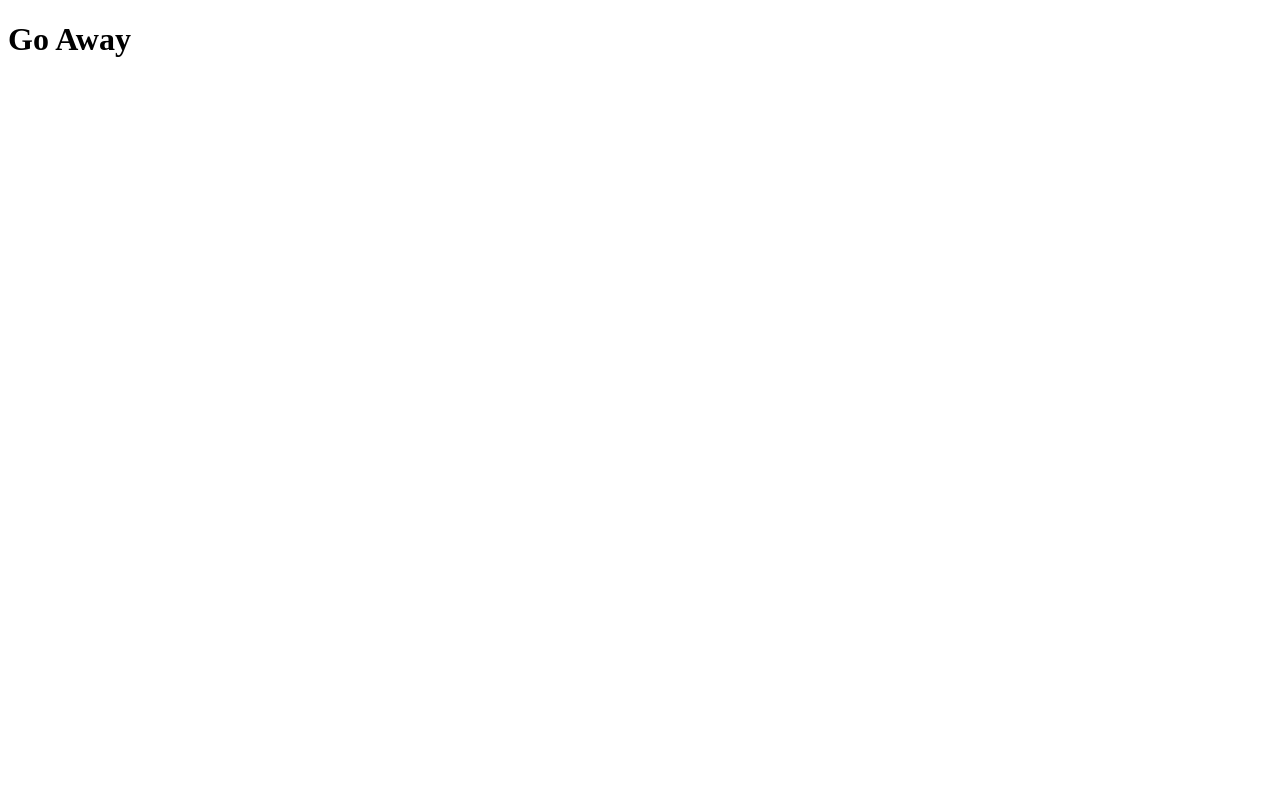
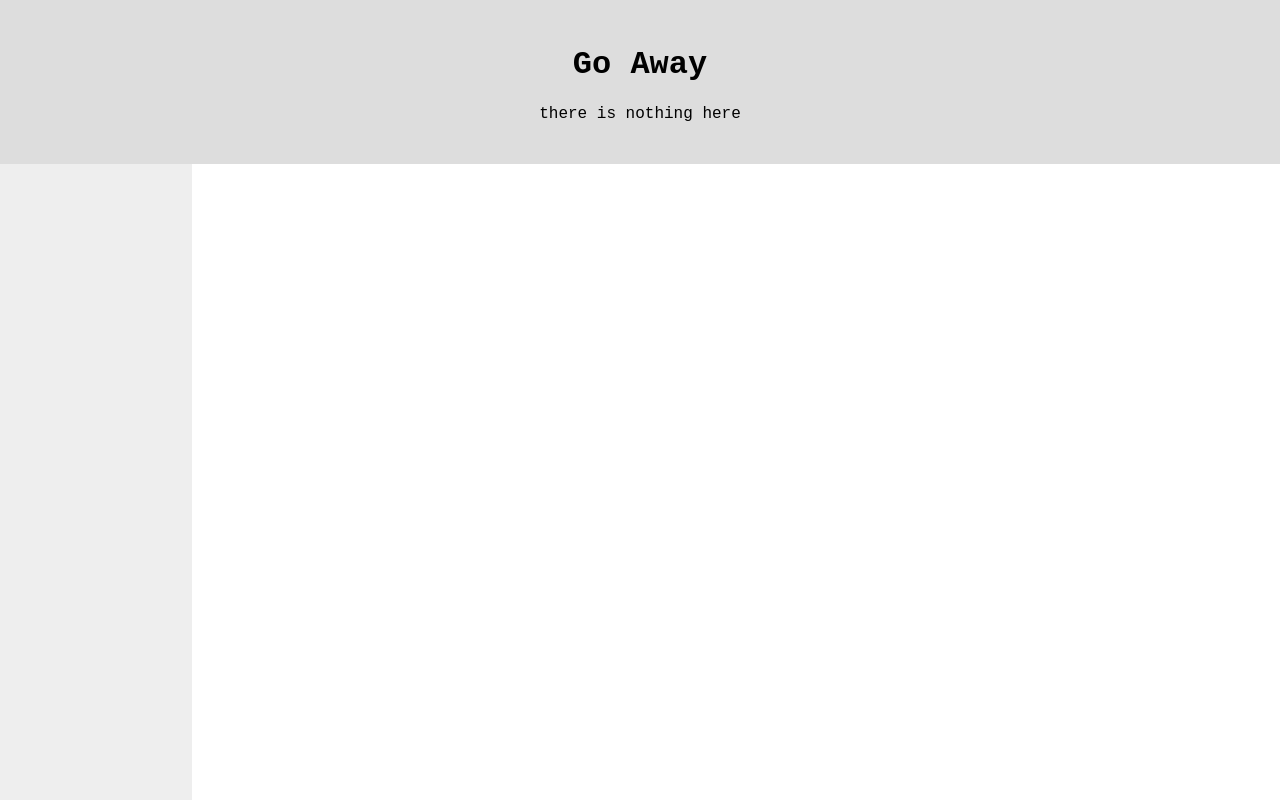
Before and after one commit to PhillipWehlitz/PhillipWehlitz.github.io, a plain HTML site: page index.html in a window 1280 px wide. Shown: the top 800 px of the page. Drawn offline with Linux system fonts and the light colour scheme.

Commit message:
DId things

```diff
--- /dev/null
+++ b/css/fonts.css
@@ -0,0 +1 @@
+@import url('https://fonts.googleapis.com/css2?family=Inconsolata&display=swap');
--- /dev/null
+++ b/css/main.css
@@ -0,0 +1,30 @@
+@import fonts.css;
+
+body {
+	margin: 0px;
+	padding: 0px;
+}
+
+.head {
+	margin-top: 0px;
+	padding: 25px;
+
+	background-color: #dddddd;
+	text-align: center;
+	font-family: 'Inconsolata', monospace;
+}
+
+.side {
+	float: left;
+	width: 15%;
+	height: 1000px;
+
+	background-color: #eeeeee;
+}
+
+.content {
+	float: right;
+	width: 85%;
+	height: 1000px;
+	background-color: #ffffff;
+}
--- a/index.html
+++ b/index.html
@@ -2,7 +2,7 @@
 <html>
 	<head>
 		<title> H O M E </title>
-
+		<link rel="stylesheet" type="text/css" href="css/main.css">
 
 	</head>
 	<body>
@@ -11,10 +11,27 @@
 
 
 		-->
-		<h1> Go Away </h1>
+		<div class="head">
+			<h1> Go Away </h1>
+			<p> there is nothing here</p>
+
+		</div>
+
+
+		<div class="body">
+			<div class="side">
+
+			</div>
+			<div class="content">
+
+			</div>
+		</div>
 
 
 
+		<div class="foot">
+
+		</div>
 
 
 
```
Also changed, not shown: Main.css (deleted).
